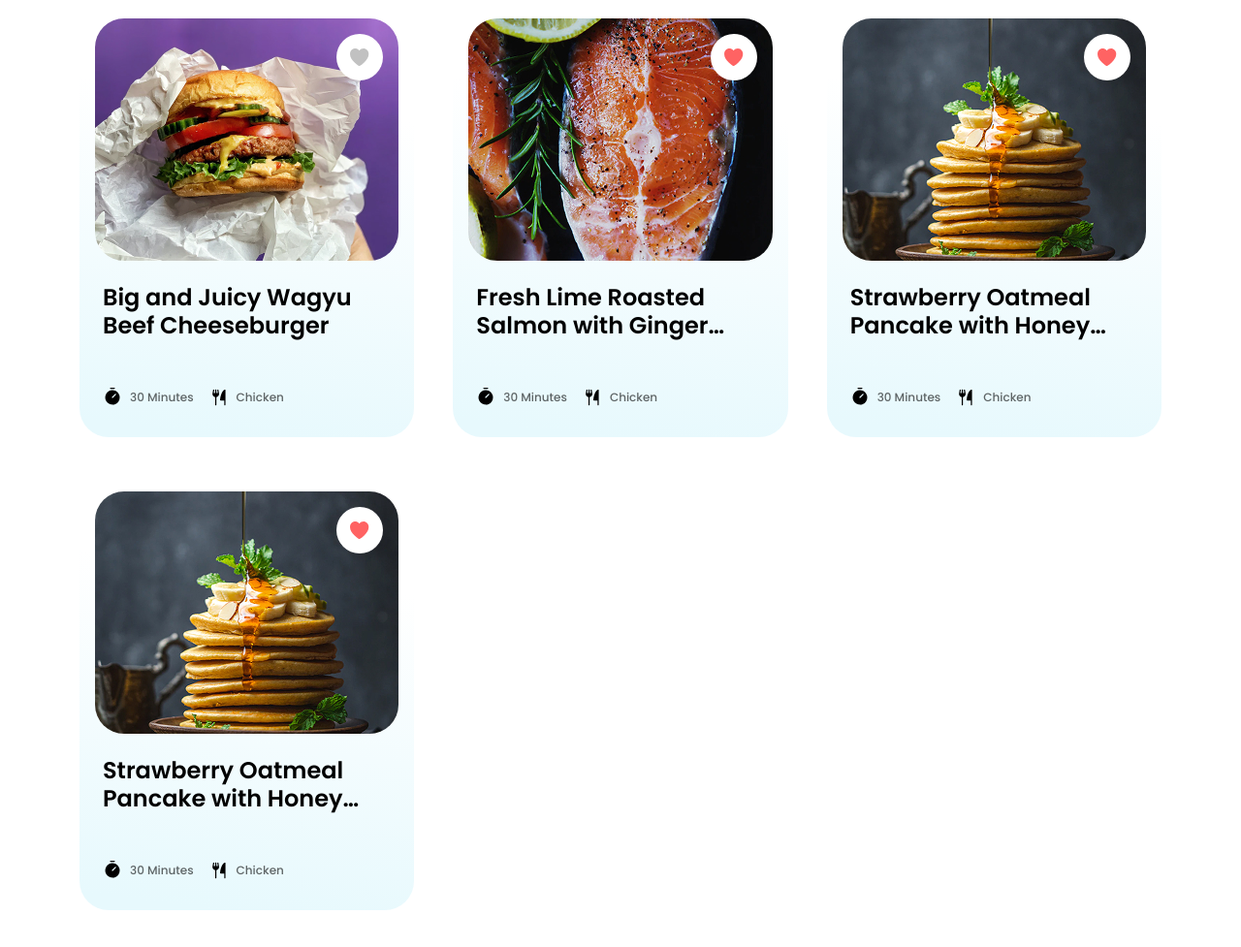
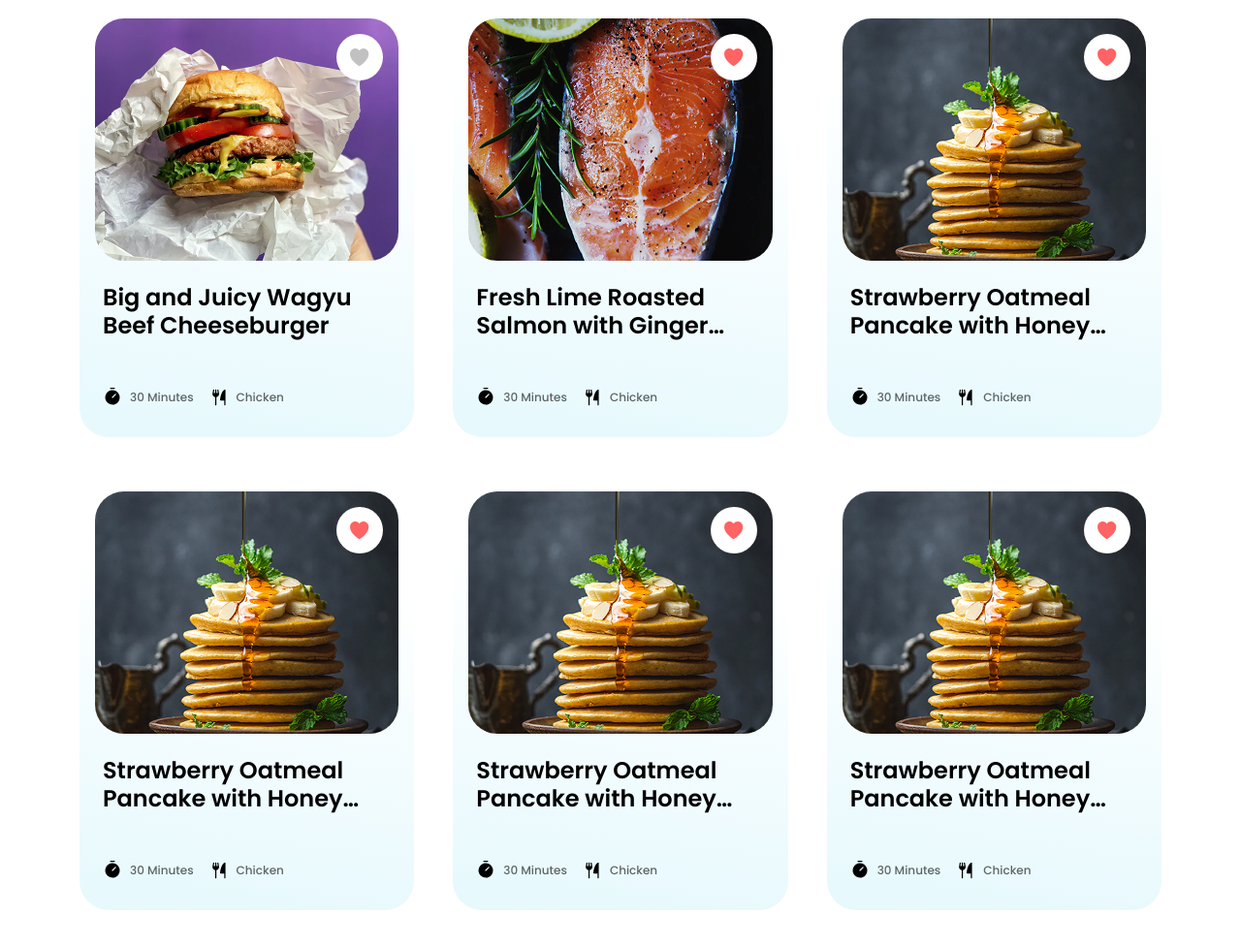
Before and after one commit to DesignerJoydip/foodieland, a plain HTML site: page index.html in a window 1280 px wide. Shown: the part 1518-2495 px from the top of the page at 97% size. Drawn offline with nearby package versions, Linux system fonts and the light colour scheme; files whose address does not match are found by name.

Commit message:
index card added

```diff
--- a/index.html
+++ b/index.html
@@ -497,6 +497,68 @@
 
                 </div>
 
+                <div class="col-md-4">
+
+                    <div class="card recips-card">
+                        <div class="marked-round-box active"><img src="assets/images/heart-icon.svg" /></div>
+                        <div class="recips-card-img-holder">
+                            <img src="assets/images/recipes-item-03.jpg" class="card-img-top" alt="recipes-01">
+                        </div>
+                        <div class="card-body">
+                            <div class="card-body-top-row">
+                                 <h3 class="card-title">Strawberry Oatmeal Pancake with Honey Syrup</h3>
+                            </div>
+                            <div class="card-body-btm-row">
+                                <ul class="fodlnd-hero-tag-list">
+                                    <li>
+                                        <div class="fodlnd-hero-tag">
+                                            <img src="assets/images/timer-icon.svg" alt="recipes" /><span>30 Minutes</span>
+                                        </div>
+                                    </li>
+                                    <li>
+                                        <div class="fodlnd-hero-tag">
+                                            <img src="assets/images/chicken-icon.svg" alt="chicken" /><span>Chicken</span>
+                                        </div>
+                                    </li>
+                                </ul>
+                            </div>
+
+                        </div>
+                    </div>
+
+                </div>
+
+                <div class="col-md-4">
+
+                    <div class="card recips-card">
+                        <div class="marked-round-box active"><img src="assets/images/heart-icon.svg" /></div>
+                        <div class="recips-card-img-holder">
+                            <img src="assets/images/recipes-item-03.jpg" class="card-img-top" alt="recipes-01">
+                        </div>
+                        <div class="card-body">
+                            <div class="card-body-top-row">
+                                 <h3 class="card-title">Strawberry Oatmeal Pancake with Honey Syrup</h3>
+                            </div>
+                            <div class="card-body-btm-row">
+                                <ul class="fodlnd-hero-tag-list">
+                                    <li>
+                                        <div class="fodlnd-hero-tag">
+                                            <img src="assets/images/timer-icon.svg" alt="recipes" /><span>30 Minutes</span>
+                                        </div>
+                                    </li>
+                                    <li>
+                                        <div class="fodlnd-hero-tag">
+                                            <img src="assets/images/chicken-icon.svg" alt="chicken" /><span>Chicken</span>
+                                        </div>
+                                    </li>
+                                </ul>
+                            </div>
+
+                        </div>
+                    </div>
+
+                </div>
+
             </div>
         </div>
     </div>
```
